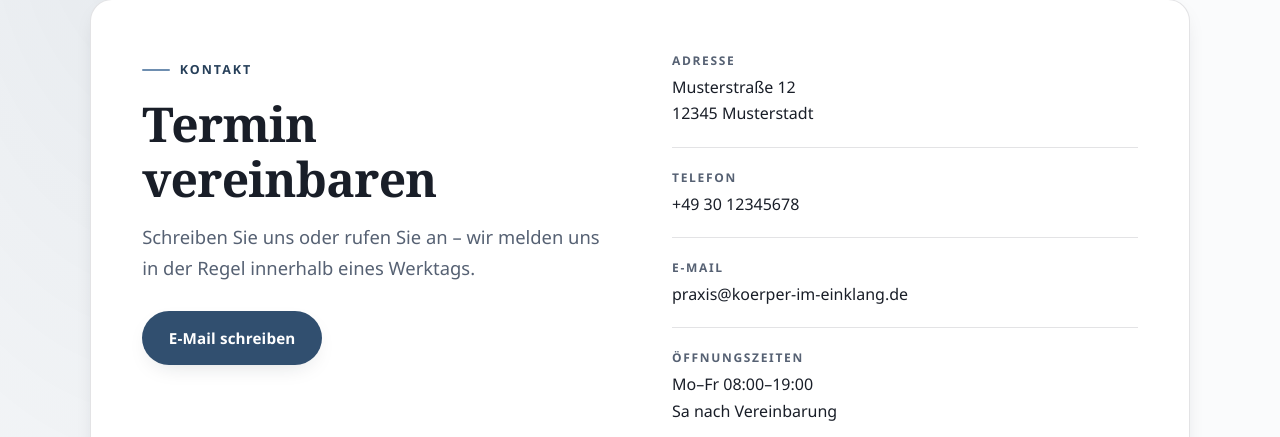
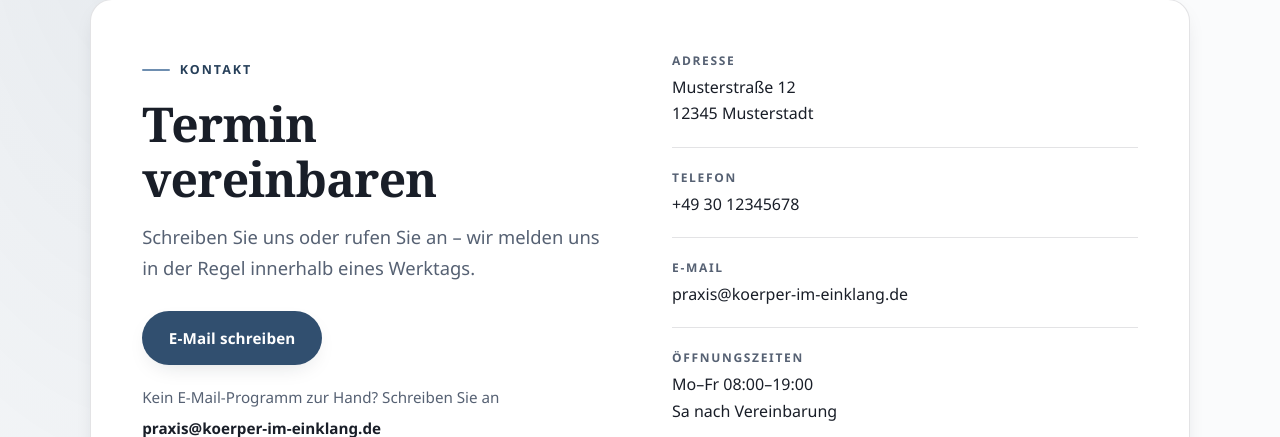
Before and after one commit to quakidu/Test, a Flask app: page / in a window 1280 px wide. Shown: the part 6063-6500 px from the top of the page. Run offline with Flask 3, Linux system fonts and the light colour scheme.

Commit message:
Hinweis auf fehlendes Mailprogramm auch im Kontaktbereich
Der Knopf "E-Mail schreiben" hat dasselbe Problem wie "Platz anfragen":
Ohne eingerichtetes Mailprogramm passiert beim Klick nichts sichtbares.

- Hinweis mit anklickbarer E-Mail-Adresse unter dem Knopf
- die Telefonnummer steht dort bewusst nicht noch einmal, sie ist daneben
  in den Kontaktdaten aufgeführt; im Kursbereich bleibt sie, weil dort
  sonst nichts davon zu sehen ist
- beide Stellen nutzen jetzt denselben Textbaustein contact.mail_hint;
  courses.alt_label entfällt, damit die Formulierungen nicht auseinander
  laufen
- CSS-Klasse courses__contact zu mail-hint umbenannt, da nun an zwei
  Stellen verwendet

Co-Authored-By: Claude Opus 5 <noreply@anthropic.com>
Claude-Session: https://claude.ai/code/session_016bktzD7wvVFbPgfukFHEY5

```diff
--- a/static/css/style.css
+++ b/static/css/style.css
@@ -797,24 +797,30 @@ button { font: inherit; color: inherit; }
 .course .btn { margin-top: 1.1rem; }
 .btn--block { width: 100%; }
 
-/* Ausweichweg unter den Kurskarten, falls kein Mailprogramm eingerichtet ist. */
-.courses__contact {
+/*
+ * Ausweichweg, wo ein mailto-Knopf steht: Ohne eingerichtetes Mailprogramm
+ * passiert beim Klick nichts sichtbares. Wird unter den Kurskarten und im
+ * Kontaktbereich verwendet; die Farben kommen aus Tokens und passen sich
+ * dem hellen wie dem dunklen Untergrund an.
+ */
+.mail-hint {
   display: flex;
   flex-wrap: wrap;
   align-items: baseline;
   gap: 0.35rem 0.6rem;
-  margin-top: clamp(1.75rem, 3.5vw, 2.5rem);
+  margin-top: 1.25rem;
   color: var(--text-muted);
   font-size: 0.95rem;
 }
-.courses__contact a {
+.mail-hint--courses { margin-top: clamp(1.75rem, 3.5vw, 2.5rem); }
+.mail-hint a {
   color: var(--text);
   font-weight: 600;
   text-decoration: underline;
   text-underline-offset: 0.2em;
 }
-.courses__contact a:hover { color: var(--accent-ink); }
-.courses__contact-sep { opacity: 0.5; }
+.mail-hint a:hover { color: var(--accent-ink); }
+.mail-hint__sep { opacity: 0.5; }
 
 /* Steht kein Termin an, tritt dieser Hinweis an die Stelle der Karten. */
 .courses__empty {
--- a/templates/index.html
+++ b/templates/index.html
@@ -154,10 +154,10 @@
     {# Nicht überall ist ein E-Mail-Programm eingerichtet – dann darf der
        Klick oben keine Sackgasse sein. #}
     {% if courses %}
-    <p class="courses__contact reveal">
-      {{ t('courses.alt_label') }}
+    <p class="mail-hint mail-hint--courses reveal">
+      {{ t('contact.mail_hint') }}
       <a href="mailto:{{ t('contact.email') }}">{{ t('contact.email') }}</a>
-      <span class="courses__contact-sep" aria-hidden="true">·</span>
+      <span class="mail-hint__sep" aria-hidden="true">·</span>
       <a href="tel:{{ t('contact.phone') | replace(' ', '') }}">{{ t('contact.phone') }}</a>
     </p>
     {% endif %}
@@ -278,6 +278,15 @@
         <a class="btn btn--primary reveal" data-reveal-delay="3" href="mailto:{{ t('contact.email') }}">
           {{ t('contact.cta') }}
         </a>
+
+        {# Derselbe Hinweis wie bei den Kursen: Der Knopf darüber öffnet das
+           Mailprogramm – ist keines eingerichtet, passiert sonst nichts.
+           Die Telefonnummer steht hier bewusst nicht noch einmal, sie ist
+           daneben in den Kontaktdaten aufgeführt. #}
+        <p class="mail-hint reveal" data-reveal-delay="4">
+          {{ t('contact.mail_hint') }}
+          <a href="mailto:{{ t('contact.email') }}">{{ t('contact.email') }}</a>
+        </p>
       </div>
 
       <dl class="contact__details reveal" data-reveal-delay="2">
--- a/translations/de.json
+++ b/translations/de.json
@@ -145,7 +145,8 @@
       "route": "Route planen",
       "embed_url": "https://www.google.com/maps?q=Musterstra%C3%9Fe%2012%2C%2012345%20Musterstadt&output=embed",
       "link_url": "https://www.google.com/maps/search/?api=1&query=Musterstra%C3%9Fe%2012%2C%2012345%20Musterstadt"
-    }
+    },
+    "mail_hint": "Kein E-Mail-Programm zur Hand? Schreiben Sie an"
   },
   "footer": {
     "tagline": "Ganzheitliche Therapie und Kurse – Bewegung nach dem Konzept der Spiraldynamik.",
@@ -207,8 +208,7 @@
     "request": {
       "subject": "Kursanfrage: {title}, Start am {date}",
       "body": "Guten Tag,\n\nich interessiere mich für den Kurs „{title}“ (Start am {date}).\n\nName:\nTelefon:\nFrage oder Anmerkung:\n\nViele Grüße\n"
-    },
-    "alt_label": "Kein E-Mail-Programm zur Hand? Schreiben Sie an"
+    }
   },
   "formats": {
     "months": [
--- a/translations/en.json
+++ b/translations/en.json
@@ -145,7 +145,8 @@
       "route": "Plan your route",
       "embed_url": "https://www.google.com/maps?q=Musterstra%C3%9Fe%2012%2C%2012345%20Musterstadt&output=embed",
       "link_url": "https://www.google.com/maps/search/?api=1&query=Musterstra%C3%9Fe%2012%2C%2012345%20Musterstadt"
-    }
+    },
+    "mail_hint": "No email program at hand? Write to"
   },
   "footer": {
     "tagline": "Holistic therapy and courses – movement based on the Spiraldynamik concept.",
@@ -207,8 +208,7 @@
     "request": {
       "subject": "Course enquiry: {title}, starting {date}",
       "body": "Hello,\n\nI am interested in the course \"{title}\" (starting {date}).\n\nName:\nPhone:\nQuestion or comment:\n\nKind regards\n"
-    },
-    "alt_label": "No email program at hand? Write to"
+    }
   },
   "formats": {
     "months": [
```
Also changed, not shown: README.md.
